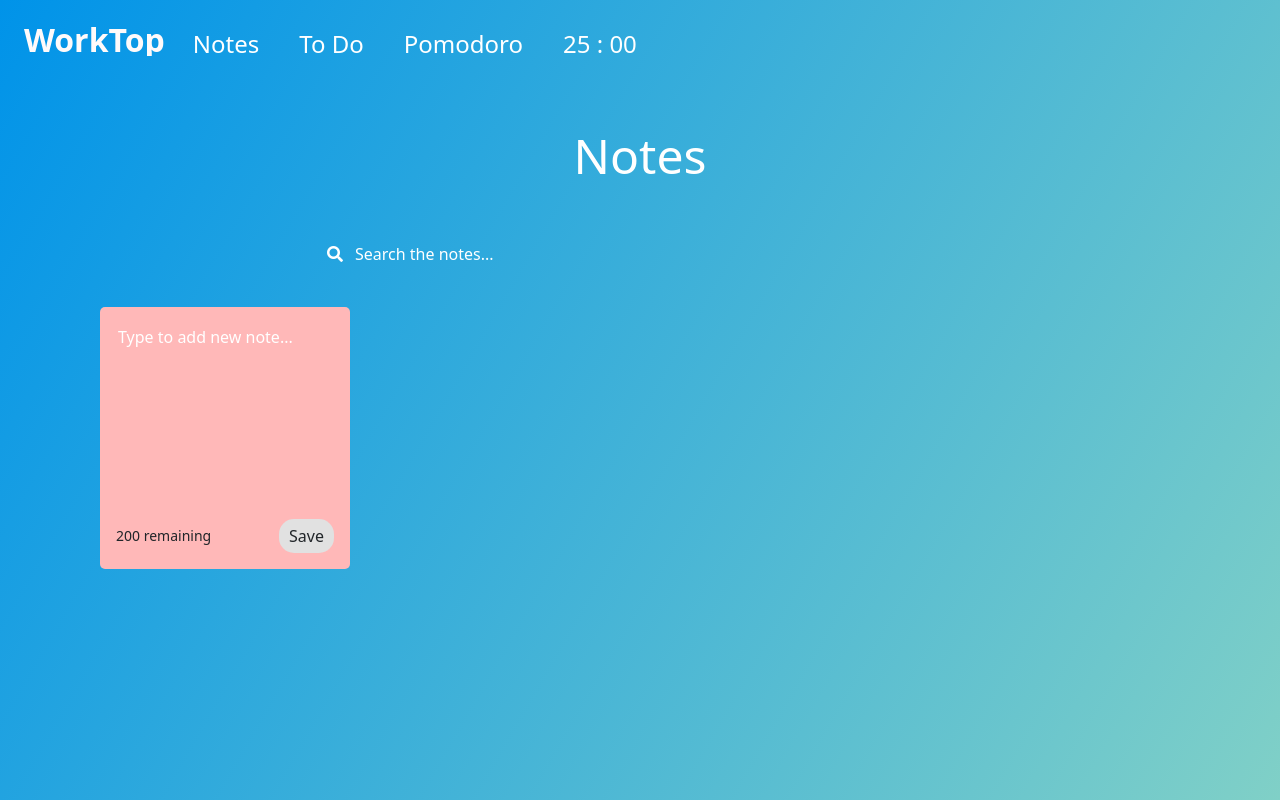
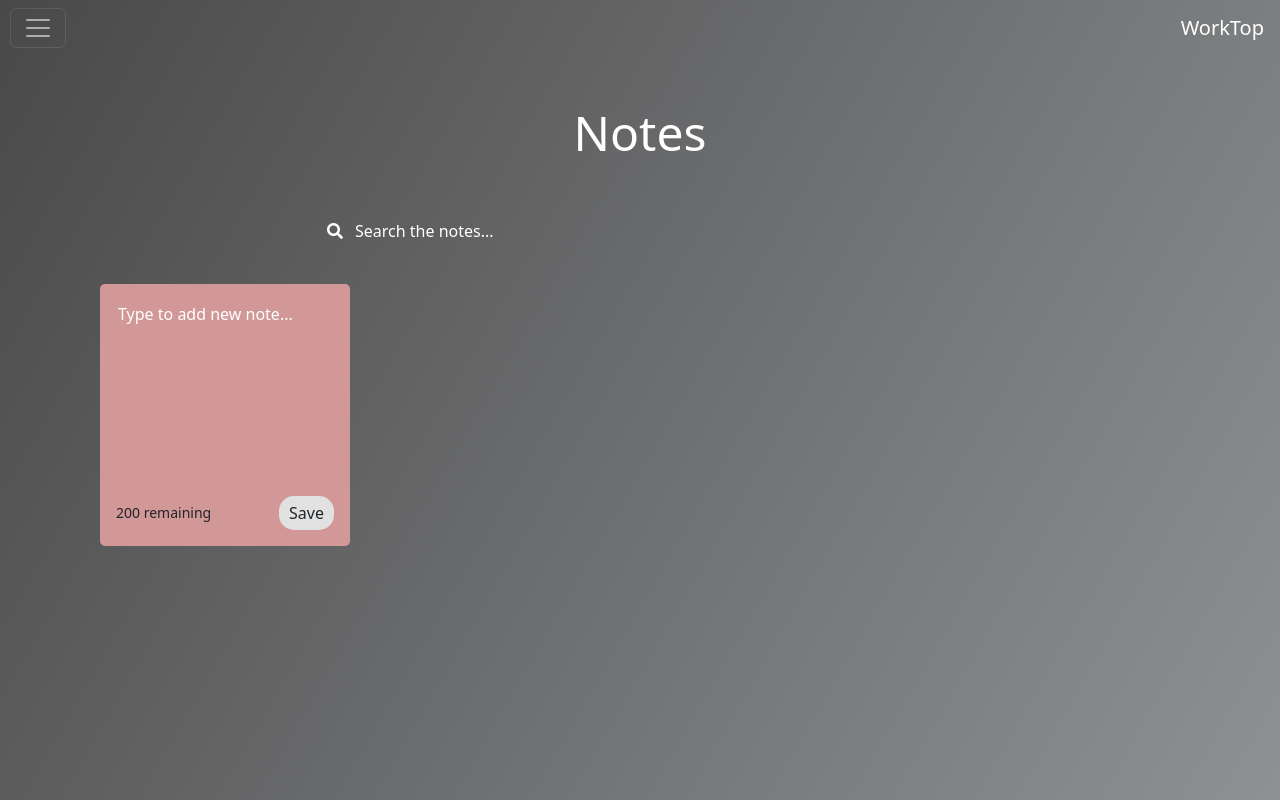
Before and after one commit to wszedziezuber/worktop, a React (Create React App) app: page /notes in a window 1280 px wide. Shown: the top 800 px of the page. Built offline with nearby package versions, Linux system fonts and the light colour scheme.

Commit message:
styling changes

```diff
--- a/package.json
+++ b/package.json
@@ -9,7 +9,6 @@
     "@testing-library/react": "^11.2.7",
     "@testing-library/user-event": "^12.8.3",
     "antd": "^4.16.2",
-    "bootstrap": "^5.0.1",
     "nanoid": "^3.1.25",
     "react": "^17.0.2",
     "react-dom": "^17.0.2",
--- a/src/App.css
+++ b/src/App.css
@@ -5,15 +5,14 @@
 }
 
 .App {
-  background-image: linear-gradient(120deg, #0093E9, #80D0C7);
-  /* color: white; */
-  min-height: 100vh;
+  background-image: linear-gradient(120deg,  #4a4949, #979b9e);
+  min-height: 150vh;
   min-width: fit-content;
 }
 
 
 .navLink {
-display: inline-block;
+display: inline-flex;
 }
 
 
@@ -29,7 +28,7 @@ display: inline-block;
   background-color: transparent !important;
   color: white !important;
   display: flex;
-  justify-content: flex-start;
+  justify-content: space-between !important;
 
 
 }
@@ -40,11 +39,17 @@ display: inline-block;
   display: flex;
 }
 
+
 .ant-page-header-heading-sub-title {
   color: white !important;
   font-size: 1.2rem !important;
   margin: 9px 0 0 15px ;
 
+}
+
+.ant-page-header {
+  display: flex !important;
+  justify-content: space-between;
 }
 
 
@@ -62,4 +67,29 @@ p {
   font-size: 1.3rem;
   display: flex;
   justify-content: center;
+  align-items: center;
 }
+
+.navbar-toggler {
+  margin-left: 10px;
+  background-color: #fff;
+}
+
+
+
+.navbar-nav {
+  margin-left: 10px;
+
+}
+
+.navbar-brand {
+  color: #fff;
+  font-size: 3rem;
+  display: flex;
+  align-items: center;
+  justify-content: center;
+}
+
+.nav-item {
+  color: #fff;
+}
--- a/src/App.js
+++ b/src/App.js
@@ -10,8 +10,7 @@ import { TodoList } from './components/Todo/TodoList';
 import { PomodoroClock } from './components/Pomodoro/PomodoroClock';
 import { NotesList } from './components/Notes/NotesList';
 import { SearchBar } from './components/Notes/Search';
-import { formatTime } from './components/Pomodoro/PomodoroClock';
-
+import { Example } from './App_temp'
 import {
 	BrowserRouter as Router,
 	Switch,
@@ -105,7 +104,7 @@ export default function App() {
 	return (
 		<div className="App">
 			<Router>
-				<PageHeader
+				{/* <PageHeader
 					className="pageHeader"
 					ghost={false}
 					title="WorkTop"
@@ -132,13 +131,16 @@ export default function App() {
 								</Button>
 							</Link>
 						</a>,
-						<a className="navLink timer">
-								<Button type="text" key="">
+						<p className="navLink timer">
 									{formatTime(displayTime)}
-								</Button>
-						</a>,
+						</p>,
 					]}
-				></PageHeader>
+				></PageHeader> */}
+
+				<Example
+				displayTime={displayTime}
+				/>
+
 
 				<Switch>
 					<Route exact path="/">
--- /dev/null
+++ b/src/App_temp.js
@@ -0,0 +1,54 @@
+import React, { useState } from 'react';
+import './App.css';
+import { formatTime } from './components/Pomodoro/PomodoroClock';
+
+import {
+	Collapse,
+	Navbar,
+	NavbarToggler,
+	NavbarBrand,
+	Nav,
+	NavItem,
+	NavLink,
+} from 'reactstrap';
+
+import { Link } from 'react-router-dom';
+
+export const Example = ({ displayTime }) => {
+	const [collapsed, setCollapsed] = useState(true);
+
+	const toggleNavbar = () => setCollapsed(!collapsed);
+
+	return (
+		<div>
+			<Navbar color="" dark className="navbar">
+				<NavbarToggler onClick={toggleNavbar} className="mr-2" />
+
+				<NavbarBrand className="mr-auto">WorkTop</NavbarBrand>
+
+				<Collapse isOpen={!collapsed} navbar>
+					<Nav navbar>
+						<NavItem>
+							<Link to="/notes/">
+								<NavLink>Notes</NavLink>
+							</Link>
+						</NavItem>
+
+						<NavItem>
+							<Link to="/todo/">
+								<NavLink>To Do List</NavLink>
+							</Link>
+						</NavItem>
+						<NavItem>
+							<Link to="/Pomodoro">
+								<NavLink>Pomodoro {formatTime(displayTime)}</NavLink>
+							</Link>
+						</NavItem>
+					</Nav>
+				</Collapse>
+			</Navbar>
+		</div>
+	);
+};
+
+// export default Example;
--- a/src/components/Todo/Todo.css
+++ b/src/components/Todo/Todo.css
@@ -26,7 +26,7 @@ li {
 }
 
 .complete-btn {
-    background: #44adeb;
+    background: #696c6e;
     color: white;
     border: none;
     padding: 1rem;
@@ -35,7 +35,7 @@ li {
 }
 
 .trash-btn {
-    background: #0093e9;
+    background: #696c6e;
     color: white;
     border: none;
     padding: 1rem;
--- a/src/index.css
+++ b/src/index.css
@@ -32,13 +32,13 @@ hr {
 }
 
 .note.new {
-  background-color: #ffb8b8;
+  background-color: #d29797;
 }
 
 textarea {
   resize: none !important;
   border: none;
-  background-color: #ffb8b8;
+  background-color: #d29797;
 }
 
 .save {
@@ -58,7 +58,7 @@ textarea:focus {
 }
 
 .note {
-  background-color: #fef68a;
+  background-color: #eae385;
   border-radius: 5px;
   padding: 1rem;
   min-height: 250px;
```
Also changed, not shown: 1 other file (tests, documents, lock files or other folders).
